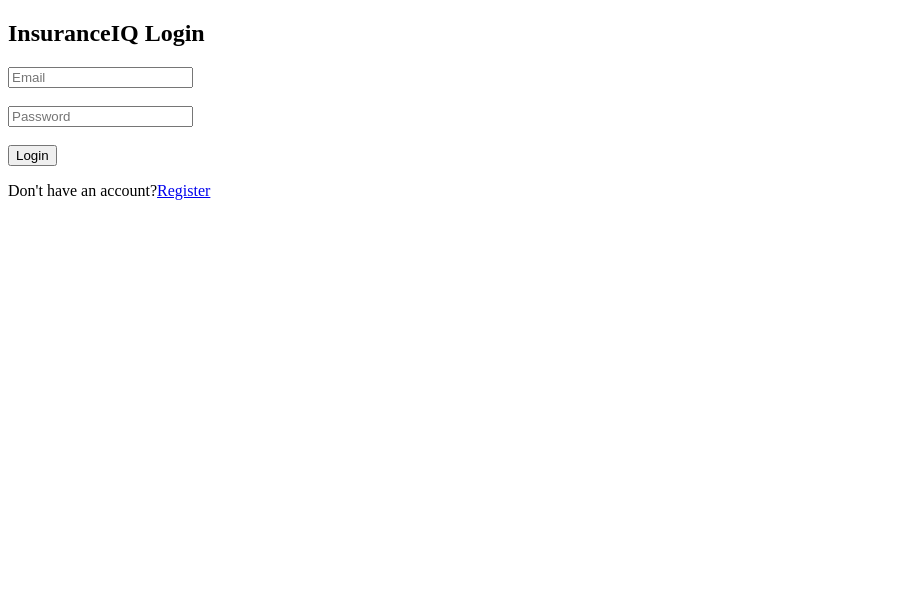
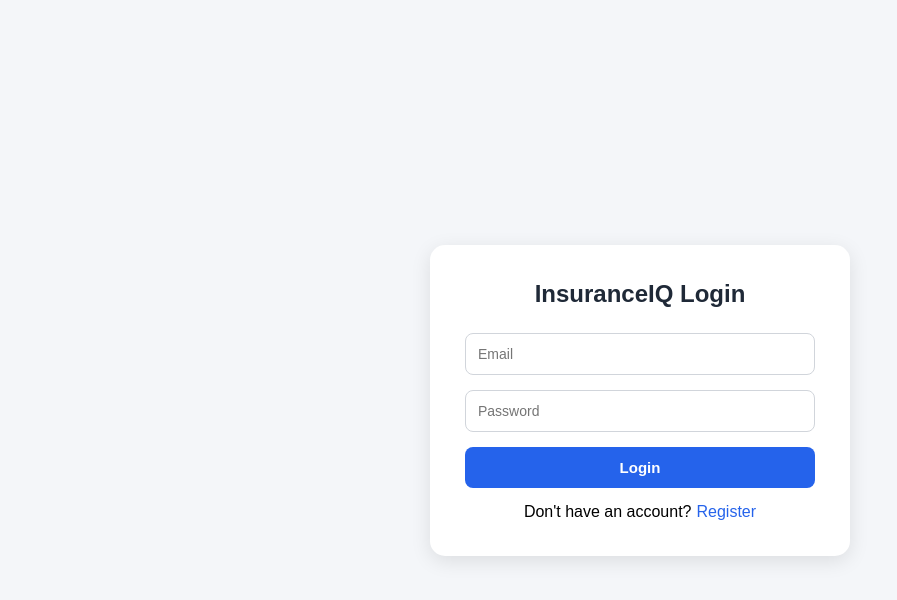
Before and after one commit to Saroon005/AI-Powered-Insurance-Policy-Claims-Management-Intelligence-Platform, a React (Vite) app in the folder InsuranceIQ/: page / in a window 1280 px wide. Shown: the top 600 px of the page, without its empty margins (0-897 px from the left). Built offline with nearby package versions, Linux system fonts and the light colour scheme.

Commit message:
Style for  Login Page

```diff
--- a/InsuranceIQ/src/pages/auth/LoginPage.jsx
+++ b/InsuranceIQ/src/pages/auth/LoginPage.jsx
@@ -1,6 +1,8 @@
 import { useState } from "react";
 import { loginUser } from "../../services/authService";
 import { Link } from "react-router-dom";
+
+import "../../styles/auth.css";
 
 function LoginPage() {
   const [formData, setFormData] = useState({
@@ -35,7 +37,8 @@
   };
 
   return (
-    <div>
+  <div className="auth-container">
+    <div className="auth-card">
       <h2>InsuranceIQ Login</h2>
 
       <form onSubmit={handleSubmit}>
@@ -46,8 +49,6 @@
           onChange={handleChange}
         />
 
-        <br /><br />
-
         <input
           type="password"
           name="password"
@@ -55,21 +56,18 @@
           onChange={handleChange}
         />
 
-        <br /><br />
-
         <button type="submit">
           Login
         </button>
+      </form>
 
-        <p>
-  Don't have an account?
-  <Link to="/register">
-    Register
-  </Link>
-</p>
-      </form>
+      <p>
+        Don't have an account?
+        <Link to="/register">Register</Link>
+      </p>
     </div>
-  );
+  </div>
+);
 }
 
 export default LoginPage;
--- a/InsuranceIQ/src/pages/auth/RegisterPage.jsx
+++ b/InsuranceIQ/src/pages/auth/RegisterPage.jsx
@@ -2,6 +2,7 @@
 import { registerUser } from "../../services/authService";
 
 import { Link } from "react-router-dom";
+import "../../styles/auth.css";
 
 function RegisterPage() {
   const [formData, setFormData] = useState({
@@ -34,18 +35,17 @@
   };
 
   return (
-    <div>
+  <div className="auth-container">
+    <div className="auth-card">
       <h2>Create Account</h2>
 
       <form onSubmit={handleSubmit}>
         <input
           type="text"
           name="name"
-          placeholder="Name"
+          placeholder="Full Name"
           onChange={handleChange}
         />
-
-        <br /><br />
 
         <input
           type="email"
@@ -54,16 +54,12 @@
           onChange={handleChange}
         />
 
-        <br /><br />
-
         <input
           type="password"
           name="password"
           placeholder="Password"
           onChange={handleChange}
         />
-
-        <br /><br />
 
         <select
           name="role"
@@ -74,21 +70,18 @@
           <option value="ADMIN">Admin</option>
         </select>
 
-        <br /><br />
-
         <button type="submit">
           Register
         </button>
+      </form>
 
-        <p>
-  Already have an account?
-  <Link to="/login">
-    Login
-  </Link>
-</p>
-      </form>
+      <p>
+        Already have an account?
+        <Link to="/login">Login</Link>
+      </p>
     </div>
-  );
+  </div>
+);
 }
 
 export default RegisterPage;
--- /dev/null
+++ b/InsuranceIQ/src/styles/auth.css
@@ -0,0 +1,78 @@
+* {
+  margin: 0;
+  padding: 0;
+  box-sizing: border-box;
+}
+
+body {
+  font-family: Arial, Helvetica, sans-serif;
+  background: #f4f6f9;
+}
+
+.auth-container {
+  min-height: 100vh;
+  display: flex;
+  justify-content: center;
+  align-items: center;
+}
+
+.auth-card {
+  width: 420px;
+  background: white;
+  padding: 35px;
+  border-radius: 15px;
+  box-shadow: 0 5px 20px rgba(0, 0, 0, 0.1);
+}
+
+.auth-card h2 {
+  text-align: center;
+  margin-bottom: 25px;
+  color: #1f2937;
+}
+
+.auth-card input,
+.auth-card select {
+  width: 100%;
+  padding: 12px;
+  margin-bottom: 15px;
+  border: 1px solid #d1d5db;
+  border-radius: 8px;
+  font-size: 14px;
+}
+
+.auth-card input:focus,
+.auth-card select:focus {
+  outline: none;
+  border-color: #2563eb;
+}
+
+.auth-card button {
+  width: 100%;
+  padding: 12px;
+  border: none;
+  border-radius: 8px;
+  background: #2563eb;
+  color: white;
+  font-size: 15px;
+  font-weight: bold;
+  cursor: pointer;
+}
+
+.auth-card button:hover {
+  background: #1d4ed8;
+}
+
+.auth-card p {
+  text-align: center;
+  margin-top: 15px;
+}
+
+.auth-card a {
+  color: #2563eb;
+  text-decoration: none;
+  margin-left: 5px;
+}
+
+.auth-card a:hover {
+  text-decoration: underline;
+}
```
